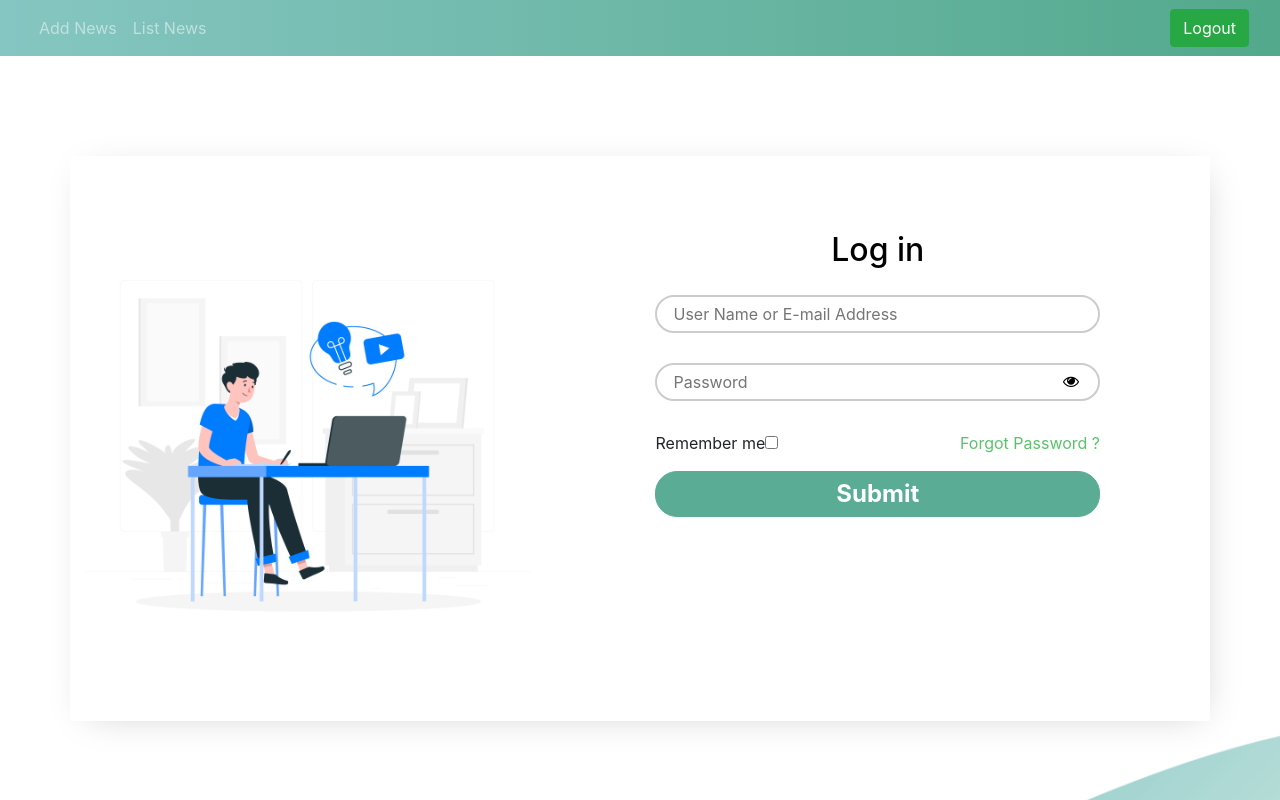
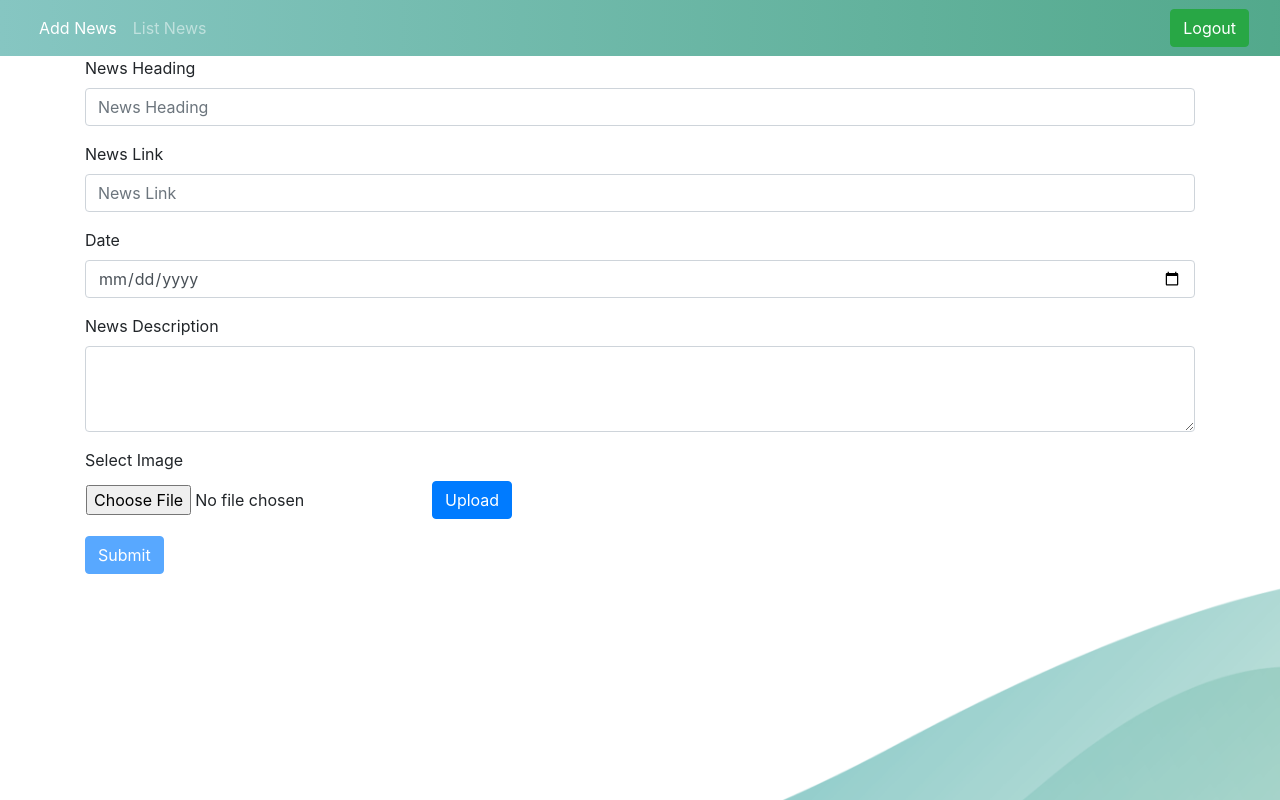
Before and after one commit to rupalijain1518/reactNewsFeed, a React (Create React App) app: page /addNews in a window 1280 px wide. Before the commit this address led to /login. Shown: the top 800 px of the page. Built offline with nearby package versions, Linux system fonts and the light colour scheme; no server answers; sample sign-in values are in the browser's storage.

Commit message:
added build

```diff
--- a/src/App.js
+++ b/src/App.js
@@ -26,7 +26,7 @@ function AuthenticatedRoute({ component: Component, authenticated, ...rest }) {
     <Route
       {...rest}
       render=
-      {(props) => authenticated === null || false ? <Redirect to={{ pathname: '/login', state: { from: props.location } }} /> : <Component {...props} {...rest} />
+      {(props) => authenticated === false || null ? <Redirect to={{ pathname: '/login', state: { from: props.location } }} /> : <Component {...props} {...rest} />
 
       }
     />
```
